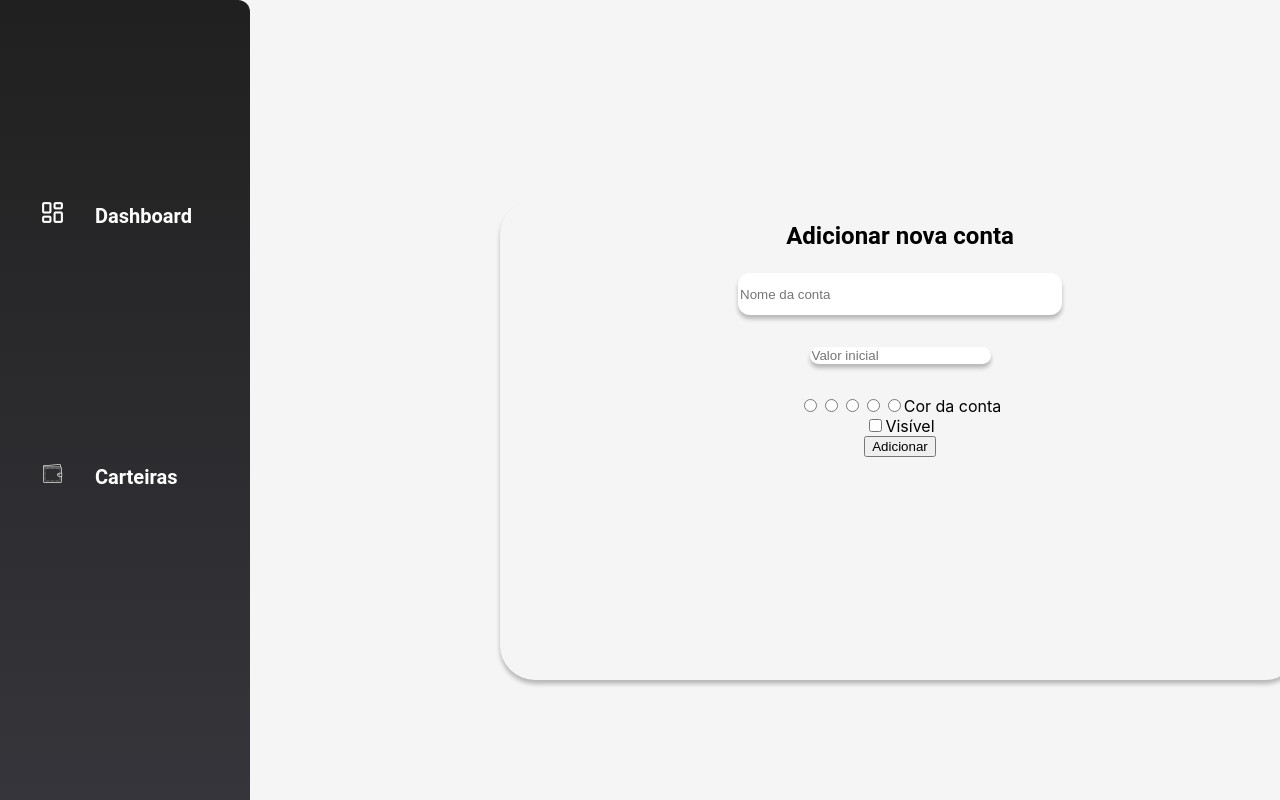
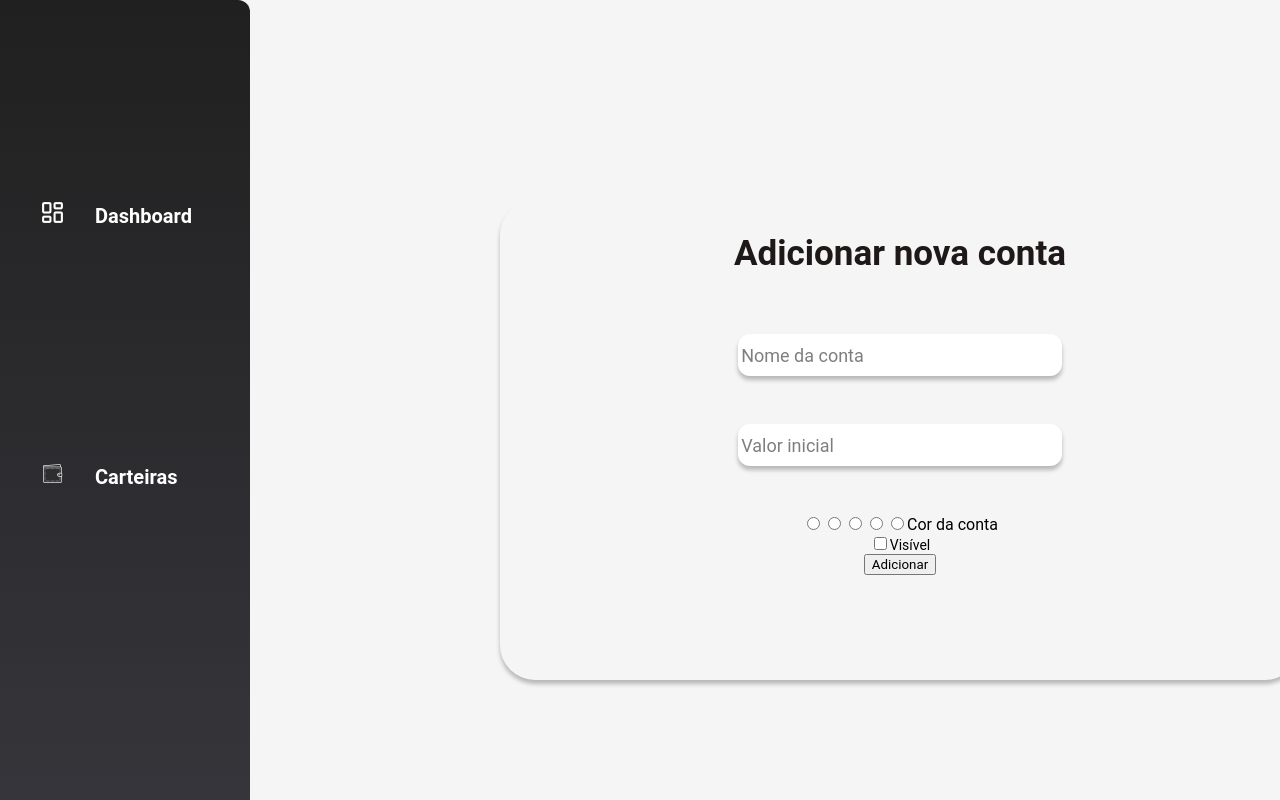
Before and after one commit to leosant/App-Financas, a React (Create React App) app: page /create-wallet in a window 1280 px wide. Shown: the top 800 px of the page. Built offline with nearby package versions, Linux system fonts and the light colour scheme.

Commit message:
new transtion in component of include account

```diff
--- a/src/pages/CreateWallet.jsx
+++ b/src/pages/CreateWallet.jsx
@@ -7,10 +7,21 @@ const CreateWallet = props => {
 
     return (
         <form className='Form-account'>
+
             <h2>Adicionar nova conta</h2>
-            <input id='Insert-wallet01' placeholder='Nome da conta' />
-            <input id='Insert-wallet02' placeholder='Valor inicial' />
-            <div>
+
+            <div className='Form-inputs'>
+                <input autoComplete='off' required type='text'
+                name='name' />
+                <span>Nome da conta</span>
+            </div>
+            <div className='Form-inputs'>
+                <input autoComplete='off' required type='number'
+                name='name' />
+                <span>Valor inicial</span>
+            </div>
+
+            <div className='Form-radios'>
                 <input type='radio'></input>
                 <input type='radio'></input>
                 <input type='radio'></input>
@@ -18,10 +29,14 @@ const CreateWallet = props => {
                 <input type='radio'></input>
                 <label>Cor da conta</label>
             </div>
-            <label class="switch">
-                <input type="checkbox" />
-                <span class="slider">Visível</span>
-            </label>
+
+            <div>
+                <label class="switch">
+                    <input type="checkbox" />
+                    <span class="slider">Visível</span>
+                </label>
+            </div>
+
             <button>Adicionar</button>
         </form>
     );
--- a/src/styles/WebApp.module.css
+++ b/src/styles/WebApp.module.css
@@ -1,3 +1,7 @@
+span, h2, h3, p, input, label, button {
+    font-family: roboto;
+}
+
 .App {
     display: flex;
     height: 100vh;
--- a/src/styles/components/wallets/Wallets.createWallet.css
+++ b/src/styles/components/wallets/Wallets.createWallet.css
@@ -9,24 +9,66 @@
     min-width: 50rem;
     max-height: 30rem;
     min-height: 30rem;
-    /* border: 1px solid #000000; */
     background-color: f5f5f5;
     border-radius: 35px;
     box-shadow: 0px 4px 4px rgba(0, 0, 0, 0.25);
 }
 
-.Form-account #Insert-wallet01 {
-    margin-bottom: 2rem;
+.Form-account h2 {
+    font-size: 35px;
+    margin-bottom: 3.5rem;
+    color: #1f1818;
+}
+
+.Form-account .Form-inputs {
+    display: flex;
+    flex-direction: column-reverse;
+    position: relative;
+    margin-bottom: 3rem;
+    /* text-align: center;
     width: 20rem;
     height: 2.5rem;
     border: none;
+    outline: none;
+    border-radius: 12px;
+    box-shadow: 0px 4px 4px rgba(0, 0, 0, 0.25); */
+}
+
+.Form-account .Form-inputs input {
+    width: 20rem;
+    height: 2.5rem;
+    font-size: 18px;
+    border: none;
+    outline: none;
     border-radius: 12px;
     box-shadow: 0px 4px 4px rgba(0, 0, 0, 0.25);
 }
 
-.Form-account #Insert-wallet02 {
-    margin-bottom: 2rem;
-    border: none;
-    border-radius: 12px;
-    box-shadow: 0px 4px 4px rgba(0, 0, 0, 0.25);
+.Form-account .Form-inputs input::-webkit-outer-spin-button,
+.Form-account .Form-inputs input::-webkit-inner-spin-button
+{
+  -webkit-appearance: none;
+  margin: 0;
 }
+
+.Form-account .Form-inputs input[type=number] {
+    -moz-appearance: textfield;
+}
+
+.Form-account .Form-inputs span {
+    position: absolute;
+    font-size: 18px;
+    left: 0.2rem;
+    top: 10.5px;
+    pointer-events: none;
+    transition: 0.5s;
+    opacity: 0.5;
+}
+
+.Form-account input:focus ~ span,
+.Form-account input:valid ~ span
+{
+    transform: translateY(-40px);
+    font-size: 14px;
+    opacity: 1;
+}
```
